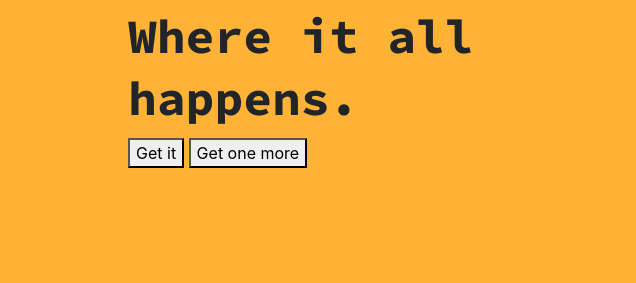
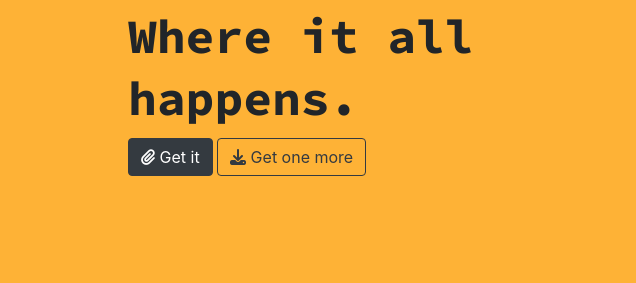
Before and after one commit to pyrschool/SinglePageFS20, a plain HTML site: page index.html in a window 1280 px wide. Shown: the part 115-398 px from the top of the page, 0-636 px from the left. Drawn offline with nearby package versions, Linux system fonts and the light colour scheme.

Commit message:
Style title section buttons

```diff
--- a/index.html
+++ b/index.html
@@ -4,6 +4,7 @@
 <head>
   <meta charset="utf-8">
   <title>Market</title>
+  <script src="https://kit.fontawesome.com/dc4c55a6b4.js" crossorigin="anonymous"></script>
   <link rel="stylesheet" href="https://cdn.jsdelivr.net/npm/bootstrap@4.5.3/dist/css/bootstrap.min.css"
     integrity="sha384-TX8t27EcRE3e/ihU7zmQxVncDAy5uIKz4rEkgIXeMed4M0jlfIDPvg6uqKI2xXr2" crossorigin="anonymous">
   <script src="https://cdn.jsdelivr.net/npm/bootstrap@4.5.3/dist/js/bootstrap.bundle.min.js"
@@ -42,8 +43,8 @@
       <div class="row">
         <div class="col-lg-6">
           <h1>Where it all happens.</h1>
-          <button type="button">Get it</button>
-          <button type="button">Get one more</button>
+          <button type="button" class="btn btn-dark"><span class="fas fa-paperclip"></span> Get it</button>
+          <button type="button" class="btn btn-outline-dark"><i class="fas fa-download"></i> Get one more</button>
         </div>
         <div class="rowcol-lg-6">
           <img src="images/logo.png" alt="logo">
```
